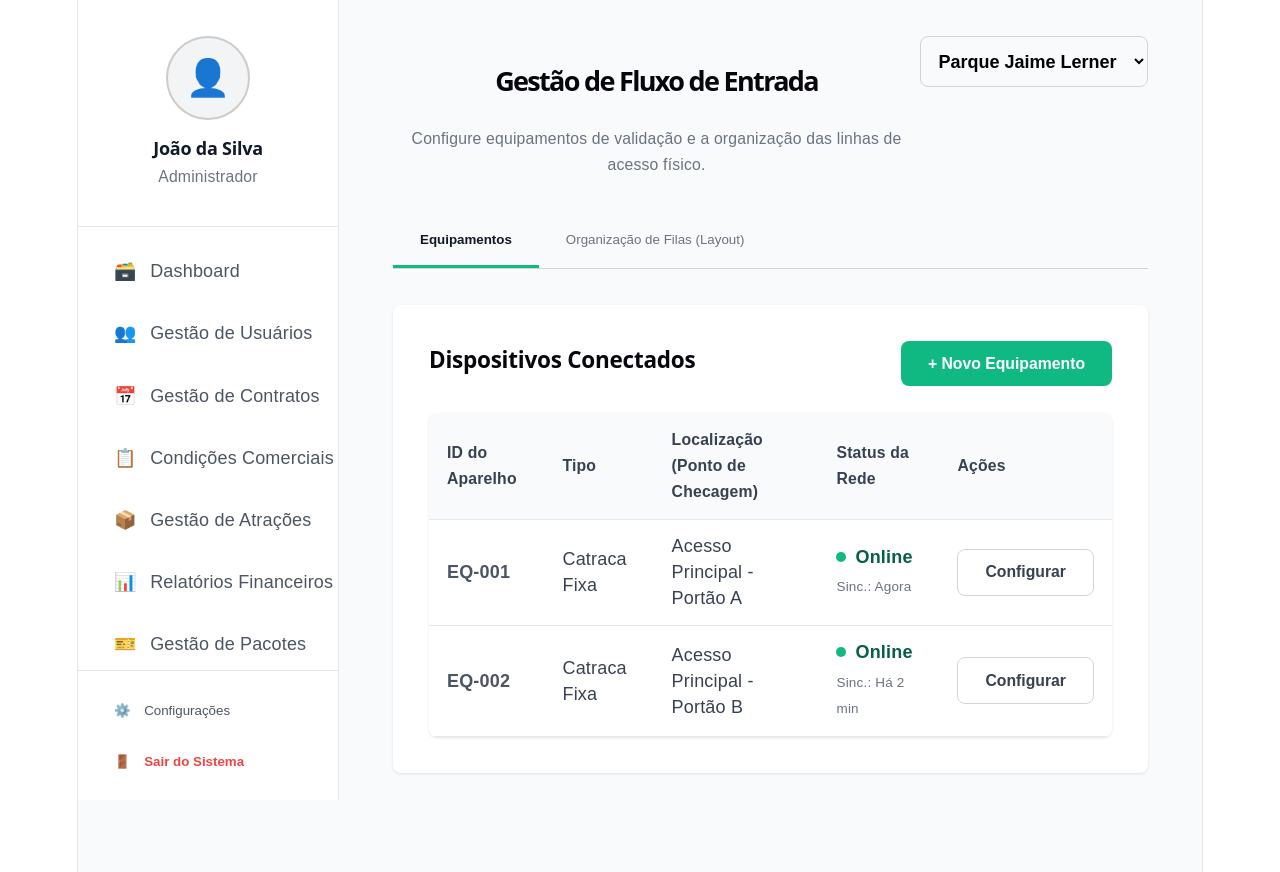
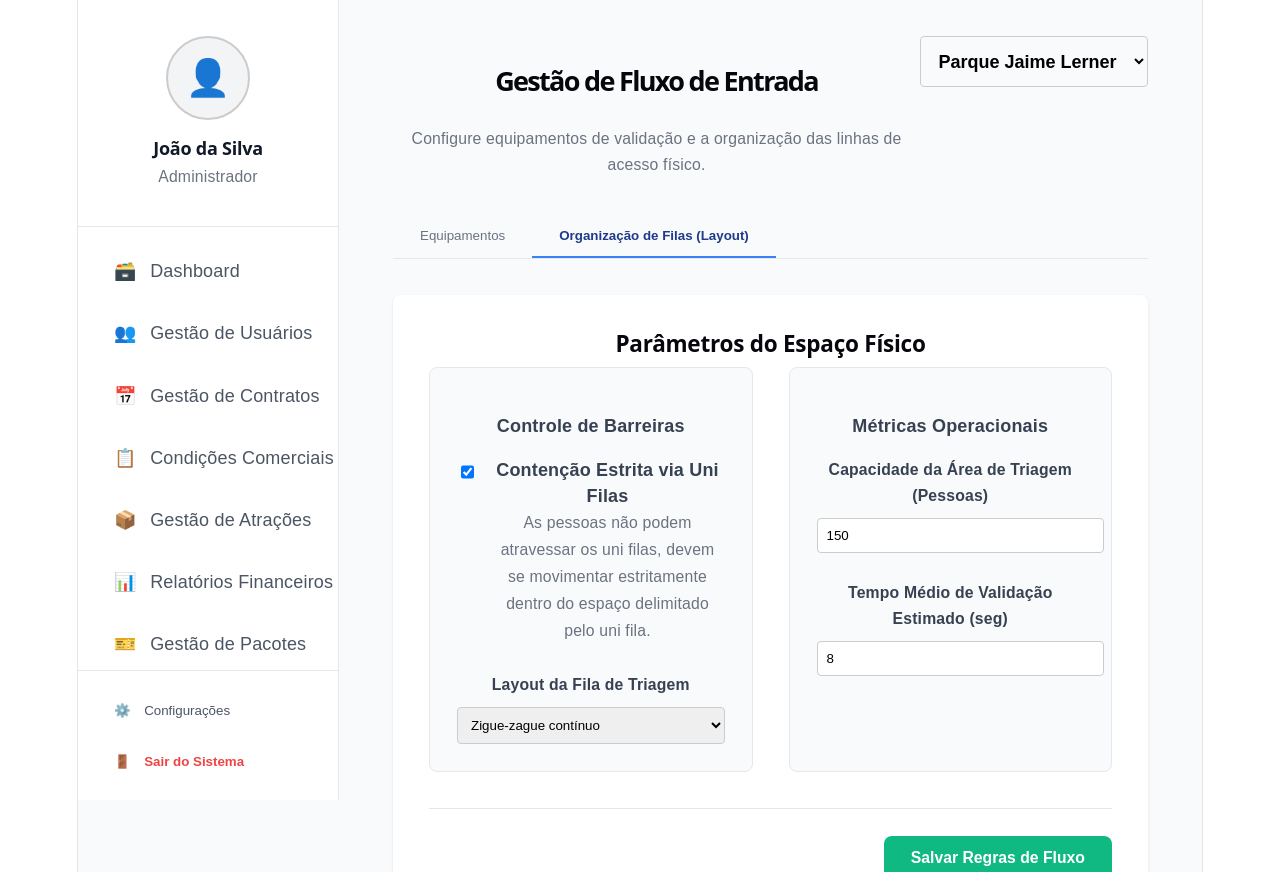
Before and after one commit to viniciuscasagrande-creator/Curitiba-360, a React (Vite) app in the folder curitiba360-backoffice/: page /fluxo-entrada in a window 1280 px wide. Built offline with nearby package versions, Linux system fonts and the light colour scheme; sample sign-in values are in the browser's storage.

Commit message:
feat: atualiza GestaoFluxoEntrada.jsx com a versao exata do usuario

```diff
--- a/curitiba360-backoffice/src/pages/GestaoFluxoEntrada.jsx
+++ b/curitiba360-backoffice/src/pages/GestaoFluxoEntrada.jsx
@@ -1,38 +1,27 @@
 // src/pages/GestaoFluxoEntrada.jsx
 import { useState, useEffect } from 'react';
 import { fluxoService } from '../services/fluxoService';
-import Tabs from '../components/ui/Tabs';
-import Table from '../components/ui/Table';
 import Button from '../components/ui/Button';
 
 export default function GestaoFluxoEntrada() {
-  const [abaAtiva, setAbaAtiva] = useState('Equipamentos');
+  const [abaAtiva, setAbaAtiva] = useState('Organização de Filas (Layout)');
   const [atracaoSelecionada, setAtracaoSelecionada] = useState('Parque Jaime Lerner');
+
+  // Estados para gerenciar os dados da API
   const [loading, setLoading] = useState(true);
-  const [erro, setErro] = useState('');
-  const [saving, setSaving] = useState(false);
+  const [salvando, setSalvando] = useState(false);
+  const [equipamentos, setEquipamentos] = useState([]);
+  const [configFilas, setConfigFilas] = useState(null);
 
-  // Mocks de Equipamentos (Catracas e Leitores Manuais)
-  const [equipamentos, setEquipamentos] = useState([]);
+  // useEffect atua como o "ComponentDidMount" - executa assim que a tela abre ou a atração muda
+  useEffect(() => {
+    async function carregarDados() {
+      setLoading(true); // Inicia o estado de carregamento
 
-  // Mocks de Configuração de Filas e Espaço Físico
-  const [configFilas, setConfigFilas] = useState({
-    capacidadeAreaTriagem: 150,
-    tempoMedioValidacao: 8, // segundos
-    exigirControleBarreiras: true,
-    layout: 'Zigue-zague contínuo',
-    regrasOperacionais: ''
-  });
+      try {
+        const response = await fluxoService.buscarConfiguracao(atracaoSelecionada);
 
-  // Carregar dados da API simulada ao montar ou mudar a atração selecionada
-  useEffect(() => {
-    let isMounted = true;
-    setLoading(true);
-    setErro('');
-
-    fluxoService.buscarConfiguracao(atracaoSelecionada)
-      .then(response => {
-        if (isMounted) {
+        // Atualiza os estados com os dados vindos do nosso "backend"
         setConfigFilas({
           capacidadeAreaTriagem: response.data.capacidadeAreaTriagem,
           tempoMedioValidacao: response.data.tempoMedioValidacao,
@@ -41,33 +30,38 @@ export default function GestaoFluxoEntrada() {
           regrasOperacionais: response.data.regrasOperacionais
         });
         setEquipamentos(response.data.equipamentos);
-          setLoading(false);
+
+      } catch (error) {
+        console.error("Erro ao buscar dados:", error);
+        alert("Falha ao carregar as configurações do fluxo de entrada.");
+      } finally {
+        setLoading(false); // Finaliza o carregamento, independente de dar erro ou sucesso
       }
-      })
-      .catch(err => {
-        if (isMounted) {
-          setErro('Não foi possível carregar as configurações de fluxo.');
-          setLoading(false);
     }
-      });
 
-    return () => { isMounted = false; };
-  }, [atracaoSelecionada]);
+    carregarDados();
+  }, [atracaoSelecionada]); // Se o usuário trocar a atração no select, o useEffect roda novamente
 
-  const handleSalvar = async (e) => {
-    e.preventDefault();
-    setSaving(true);
+  const handleSalvar = async () => {
+    setSalvando(true);
     try {
-      const response = await fluxoService.salvarConfiguracao(configFilas);
-      if (response.status === 200) {
-        alert('Regras de fluxo e layout físico salvas com sucesso no servidor!');
-      }
-    } catch (err) {
-      alert('Ocorreu um erro ao salvar as configurações.');
+      await fluxoService.salvarConfiguracao(configFilas);
+      alert('Regras de fluxo salvas com sucesso no servidor!');
+    } catch (error) {
+      alert('Erro ao salvar as configurações.');
     } finally {
-      setSaving(false);
+      setSalvando(false);
     }
   };
+
+  // Renderização condicional para o Loading
+  if (loading) {
+    return (
+      <div style={{ display: 'flex', justifyContent: 'center', alignItems: 'center', height: '50vh', color: '#6b7280' }}>
+        <h2>Carregando configurações da atração... ⏳</h2>
+      </div>
+    );
+  }
 
   return (
     <div>
@@ -81,7 +75,7 @@ export default function GestaoFluxoEntrada() {
           <select
             value={atracaoSelecionada}
             onChange={(e) => setAtracaoSelecionada(e.target.value)}
-            style={{ padding: '0.75rem', borderRadius: '8px', border: '1px solid #d1d5db', fontSize: '1rem', fontWeight: 'bold', backgroundColor: '#f9fafb', outline: 'none' }}
+            style={{ padding: '0.75rem', borderRadius: '4px', border: '1px solid #ccc', fontSize: '1rem', fontWeight: 'bold', backgroundColor: '#f9fafb' }}
           >
             <option value="Parque Jaime Lerner">Parque Jaime Lerner</option>
             <option value="Ópera de Arame">Ópera de Arame</option>
@@ -91,79 +85,29 @@ export default function GestaoFluxoEntrada() {
       </div>
 
       {/* ABAS */}
-      <Tabs
-        options={['Equipamentos', 'Organização de Filas (Layout)']}
-        activeTab={abaAtiva}
-        onChange={setAbaAtiva}
-      />
-
-      {loading ? (
-        /* SKELETON LOADING PREMIUM */
-        <div style={{ display: 'flex', flexDirection: 'column', alignItems: 'center', justifyContent: 'center', padding: '5rem 2rem', backgroundColor: 'white', borderRadius: '8px', border: '1px solid #e5e7eb' }}>
-          <div style={{
-            width: '40px',
-            height: '40px',
-            borderRadius: '50%',
-            border: '3px solid #f3f4f6',
-            borderTopColor: '#10b981',
-            animation: 'spin 1s linear infinite',
-            marginBottom: '1rem'
-          }} />
-          <style>{`
-            @keyframes spin {
-              0% { transform: rotate(0deg); }
-              100% { transform: rotate(360deg); }
-            }
-          `}</style>
-          <span style={{ fontSize: '1rem', color: '#4b5563', fontWeight: '500' }}>Carregando dados da atração via rede...</span>
-        </div>
-      ) : erro ? (
-        <div style={{ padding: '2rem', backgroundColor: '#fee2e2', color: '#991b1b', borderRadius: '8px', border: '1px solid #fca5a5', textAlign: 'center' }}>
-          {erro}
-        </div>
-      ) : (
-        <>
-          {/* CONTEÚDO: EQUIPAMENTOS */}
-          {abaAtiva === 'Equipamentos' && (
-            <div style={{ background: 'white', borderRadius: '8px', boxShadow: '0 1px 3px rgba(0,0,0,0.1)', padding: '2rem' }}>
-              <div style={{ display: 'flex', justifyContent: 'space-between', alignItems: 'center', marginBottom: '1.5rem' }}>
-                <h2 style={{ fontSize: '1.25rem', fontWeight: 'bold' }}>Dispositivos Conectados</h2>
-                <Button variant="primary" onClick={() => alert('Novo equipamento')}>
-                  + Novo Equipamento
-                </Button>
+      <div style={{ display: 'flex', borderBottom: '1px solid #e5e7eb', marginBottom: '2rem' }}>
+        {['Equipamentos', 'Organização de Filas (Layout)'].map(aba => (
+          <button
+            key={aba}
+            onClick={() => setAbaAtiva(aba)}
+            style={{
+              padding: '0.75rem 1.5rem', border: 'none', background: 'none', cursor: 'pointer',
+              fontWeight: abaAtiva === aba ? 'bold' : 'normal',
+              borderBottom: abaAtiva === aba ? '2px solid #3b82f6' : '2px solid transparent',
+              color: abaAtiva === aba ? '#1e3a8a' : '#6b7280'
+            }}
+          >
+            {aba}
+          </button>
+        ))}
       </div>
 
-              <Table columns={['ID do Aparelho', 'Tipo', 'Localização (Ponto de Checagem)', 'Status da Rede', 'Ações']}>
-                {equipamentos.map((eq) => (
-                  <tr key={eq.id} style={{ borderBottom: '1px solid #e5e7eb' }}>
-                    <td style={{ padding: '0.75rem 1rem', fontWeight: 'bold', color: '#4b5563' }}>{eq.id}</td>
-                    <td style={{ padding: '0.75rem 1rem' }}>{eq.tipo}</td>
-                    <td style={{ padding: '0.75rem 1rem' }}>{eq.local}</td>
-                    <td style={{ padding: '0.75rem 1rem' }}>
-                      <div style={{ display: 'flex', alignItems: 'center', gap: '0.5rem' }}>
-                        <span style={{ height: '10px', width: '10px', borderRadius: '50%', backgroundColor: eq.status === 'Online' ? '#10b981' : '#ef4444' }}></span>
-                        <span style={{ fontWeight: 'bold', color: eq.status === 'Online' ? '#065f46' : '#991b1b' }}>{eq.status}</span>
-                      </div>
-                      <div style={{ fontSize: '0.75rem', color: '#6b7280', marginTop: '0.25rem' }}>Sinc.: {eq.ultimaSincronizacao}</div>
-                    </td>
-                    <td style={{ padding: '0.75rem 1rem', textAlign: 'center' }}>
-                      <Button variant="outline" onClick={() => alert(`Configurando equipamento ${eq.id}`)}>
-                        Configurar
-                      </Button>
-                    </td>
-                  </tr>
-                ))}
-              </Table>
-            </div>
-          )}
-
       {/* CONTEÚDO: ORGANIZAÇÃO DE FILAS E ESPAÇO FÍSICO */}
-          {abaAtiva === 'Organização de Filas (Layout)' && (
+      {abaAtiva === 'Organização de Filas (Layout)' && configFilas && (
         <div style={{ background: 'white', borderRadius: '8px', boxShadow: '0 1px 3px rgba(0,0,0,0.1)', padding: '2rem' }}>
           <h2 style={{ fontSize: '1.25rem', fontWeight: 'bold', marginBottom: '0.5rem' }}>Parâmetros do Espaço Físico</h2>
-              <p style={{ color: '#6b7280', fontSize: '0.875rem', marginBottom: '2rem' }}>Defina as regras operacionais para a recepção dos turistas nesta atração.</p>
 
-              <form onSubmit={handleSalvar} style={{ display: 'grid', gridTemplateColumns: '1fr 1fr', gap: '2rem' }}>
+          <form style={{ display: 'grid', gridTemplateColumns: '1fr 1fr', gap: '2rem' }}>
             <div style={{ background: '#f9fafb', padding: '1.5rem', borderRadius: '8px', border: '1px solid #e5e7eb' }}>
               <h3 style={{ fontSize: '1rem', fontWeight: 'bold', marginBottom: '1rem', color: '#374151' }}>Controle de Barreiras</h3>
 
@@ -178,7 +122,7 @@ export default function GestaoFluxoEntrada() {
                   <div>
                     <span style={{ fontWeight: 'bold', display: 'block' }}>Contenção Estrita via Uni Filas</span>
                     <span style={{ fontSize: '0.875rem', color: '#6b7280' }}>
-                          Sinaliza para a equipe em solo que os visitantes devem se movimentar obrigatoriamente dentro do espaço delimitado pelo uni fila, não sendo permitido atravessar as barreiras.
+                      {configFilas.regrasOperacionais}
                     </span>
                   </div>
                 </label>
@@ -189,7 +133,7 @@ export default function GestaoFluxoEntrada() {
                 <select
                   value={configFilas.layout}
                   onChange={(e) => setConfigFilas({...configFilas, layout: e.target.value})}
-                      style={{ width: '100%', padding: '0.5rem', borderRadius: '4px', border: '1px solid #ccc', outline: 'none' }}
+                  style={{ width: '100%', padding: '0.5rem', borderRadius: '4px', border: '1px solid #ccc' }}
                 >
                   <option value="Zigue-zague contínuo">Zigue-zague contínuo</option>
                   <option value="Linha reta simples">Linha reta simples</option>
@@ -206,8 +150,8 @@ export default function GestaoFluxoEntrada() {
                 <input
                   type="number"
                   value={configFilas.capacidadeAreaTriagem}
-                      onChange={(e) => setConfigFilas({...configFilas, capacidadeAreaTriagem: parseInt(e.target.value) || 0})}
-                      style={{ width: '100%', padding: '0.5rem', borderRadius: '4px', border: '1px solid #ccc', outline: 'none' }}
+                  onChange={(e) => setConfigFilas({...configFilas, capacidadeAreaTriagem: e.target.value})}
+                  style={{ width: '100%', padding: '0.5rem', borderRadius: '4px', border: '1px solid #ccc' }}
                 />
               </div>
 
@@ -216,31 +160,30 @@ export default function GestaoFluxoEntrada() {
                 <input
                   type="number"
                   value={configFilas.tempoMedioValidacao}
-                      onChange={(e) => setConfigFilas({...configFilas, tempoMedioValidacao: parseInt(e.target.value) || 0})}
-                      style={{ width: '100%', padding: '0.5rem', borderRadius: '4px', border: '1px solid #ccc', outline: 'none' }}
+                  onChange={(e) => setConfigFilas({...configFilas, tempoMedioValidacao: e.target.value})}
+                  style={{ width: '100%', padding: '0.5rem', borderRadius: '4px', border: '1px solid #ccc' }}
                 />
-                    <p style={{ fontSize: '0.75rem', color: '#9ca3af', marginTop: '0.5rem' }}>* Usado pelo painel Analytics para calcular a vazão da atração.</p>
               </div>
             </div>
 
-                <div style={{ gridColumn: '1 / -1', background: '#f9fafb', padding: '1.5rem', borderRadius: '8px', border: '1px solid #e5e7eb' }}>
-                  <label style={{ display: 'block', fontWeight: 'bold', marginBottom: '0.5rem', fontSize: '0.875rem' }}>Regras Operacionais Complementares</label>
-                  <textarea
-                    value={configFilas.regrasOperacionais || ''}
-                    onChange={(e) => setConfigFilas({...configFilas, regrasOperacionais: e.target.value})}
-                    style={{ width: '100%', padding: '0.75rem', borderRadius: '8px', border: '1px solid #ccc', fontSize: '0.875rem', minHeight: '80px', outline: 'none' }}
-                  />
-                </div>
-
             <div style={{ gridColumn: '1 / -1', display: 'flex', justifyContent: 'flex-end', borderTop: '1px solid #e5e7eb', paddingTop: '1.5rem' }}>
-                  <Button type="submit" variant="primary" disabled={saving}>
-                    {saving ? 'Salvando...' : 'Salvar Regras de Fluxo'}
+              <Button
+                variant="primary"
+                onClick={handleSalvar}
+                disabled={salvando}
+              >
+                {salvando ? 'Salvando...' : 'Salvar Regras de Fluxo'}
               </Button>
             </div>
           </form>
         </div>
       )}
-        </>
+
+      {abaAtiva === 'Equipamentos' && (
+        <div style={{ background: 'white', borderRadius: '8px', boxShadow: '0 1px 3px rgba(0,0,0,0.1)', padding: '2rem' }}>
+          {/* Lógica de equipamentos pode ser mapeada aqui usando o estado equipamentos */}
+          <p>Exibindo {equipamentos.length} equipamentos conectados.</p>
+        </div>
       )}
     </div>
   );
```
Lines whose indentation alone changed are shown as unchanged.
